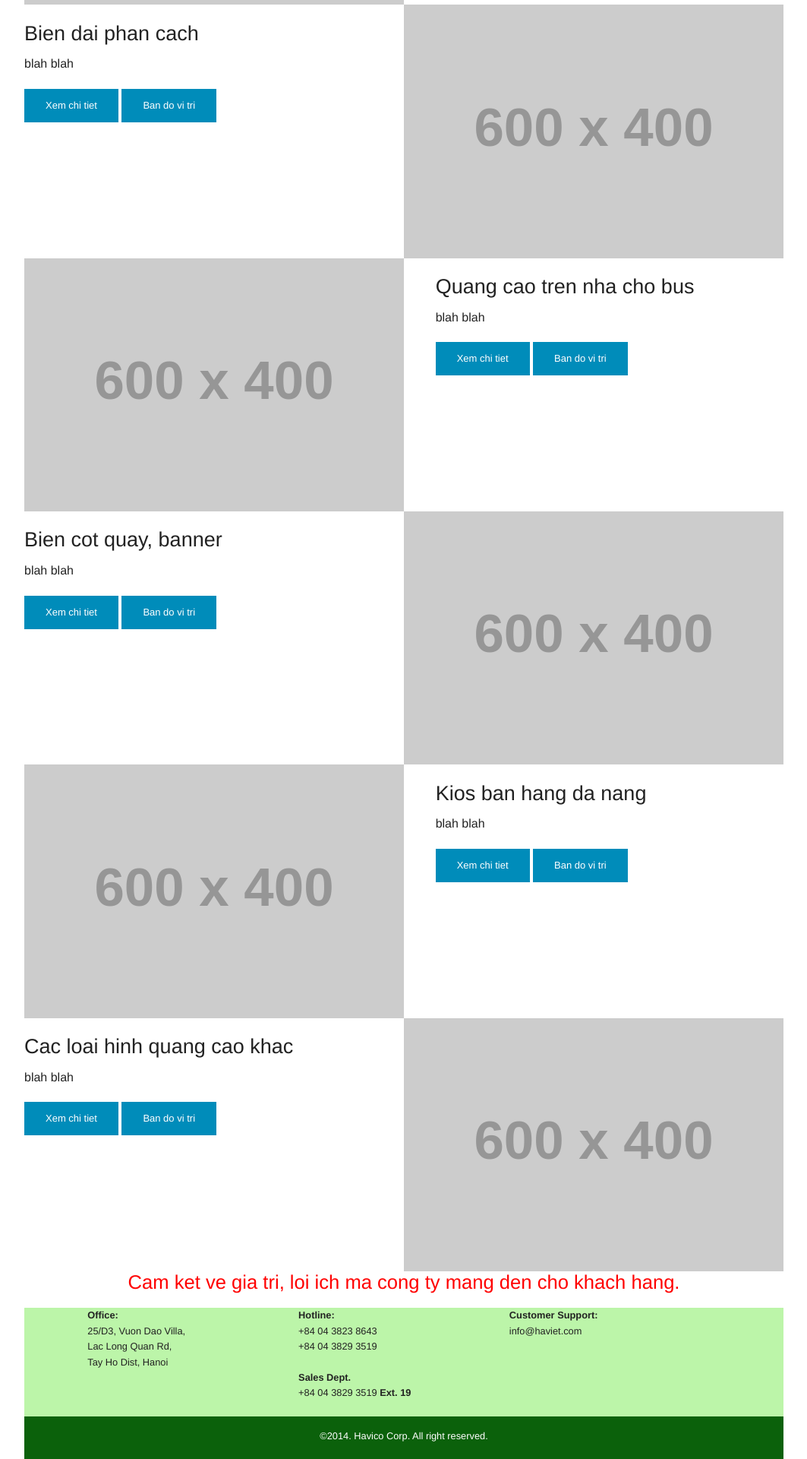
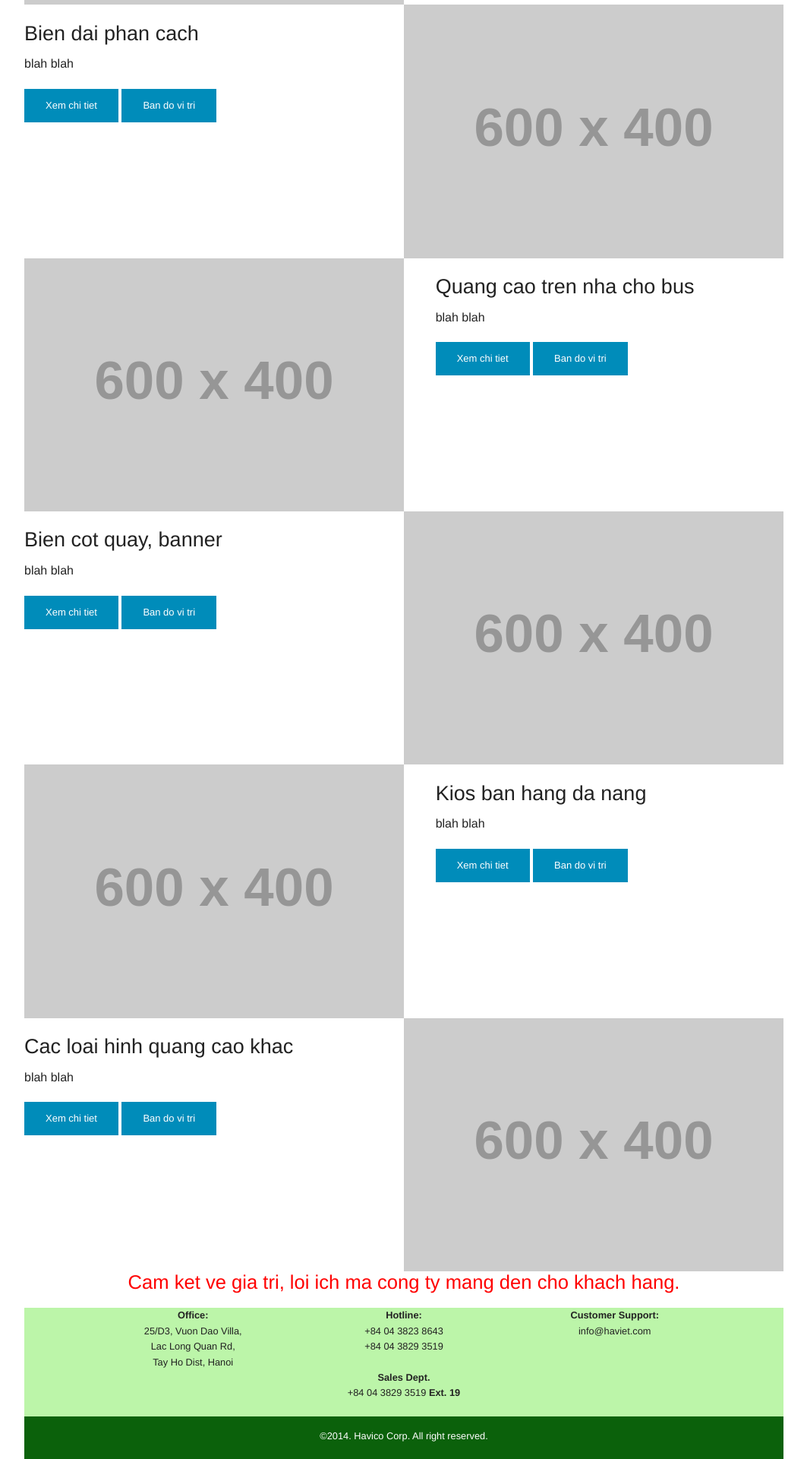
Before and after one commit to haviet/static-on-foundation, a Jekyll site: the page built from index.html, in a window 1280 px wide. Shown: the part 1045-2965 px from the top of the page at 76% size, without its empty margins (108-1171 px from the left). Built offline with Jekyll 4.4.1, drawn with Linux system fonts in a browser that asks for light colours.

Commit message:
Update footer.html

```diff
--- a/_includes/footer.html
+++ b/_includes/footer.html
@@ -3,14 +3,14 @@
 <div class="row collapse closing-line light-green-bg">
 	<div class="medium-10 medium-centered columns">
 		<div class="row collapse">
-			<div class="medium-4 columns">
+			<div class="medium-4 columns text-center">
 				<p><strong>Office:</strong><br>
 				25/D3, Vuon Dao Villa,<br>
 				Lac Long Quan Rd,<br>
 				Tay Ho Dist, Hanoi</p>
 			</div>
 
-			<div class="medium-4 columns">
+			<div class="medium-4 columns text-center">
 				<p><strong>Hotline:</strong><br>
 				+84 04 3823 8643<br>
 				+84 04 3829 3519</p>
@@ -19,7 +19,7 @@
 
 			</div>
 
-			<div class="medium-4 columns end">
+			<div class="medium-4 columns end text-center">
 				<p><strong>Customer Support:</strong><br>
 				info@haviet.com</p>
 			</div>
```
